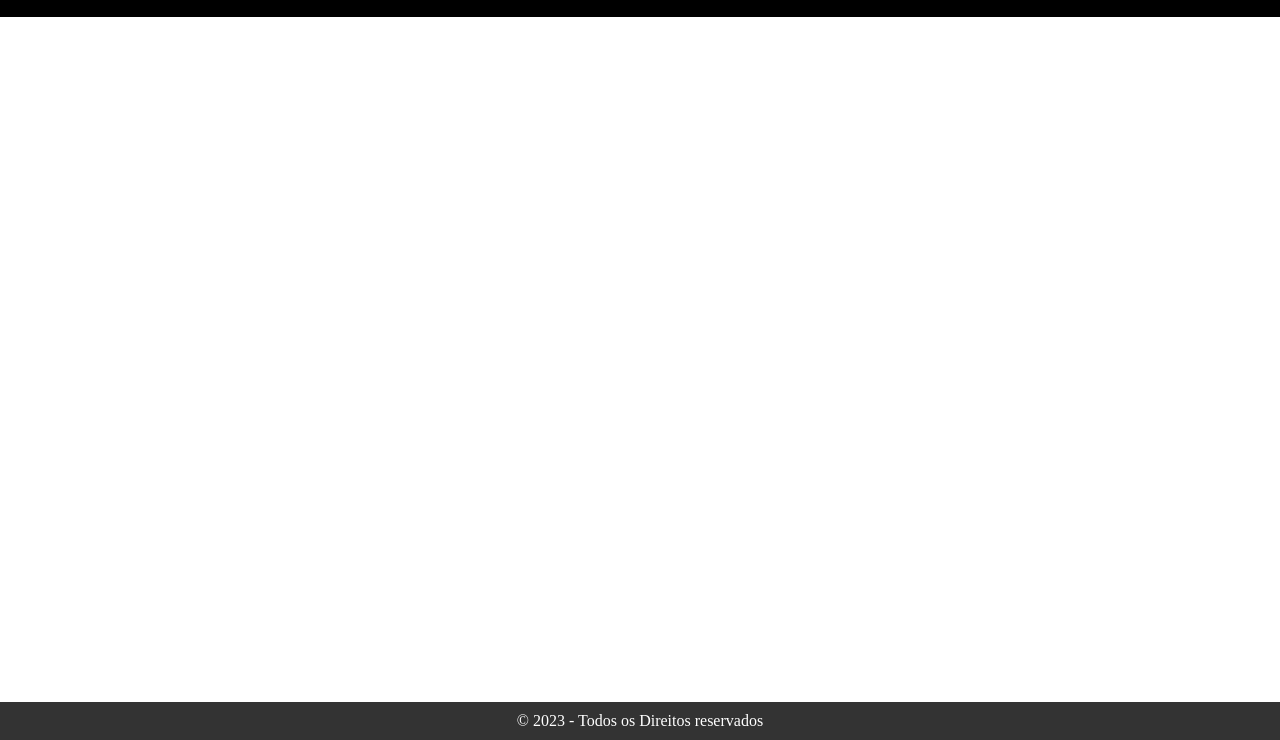
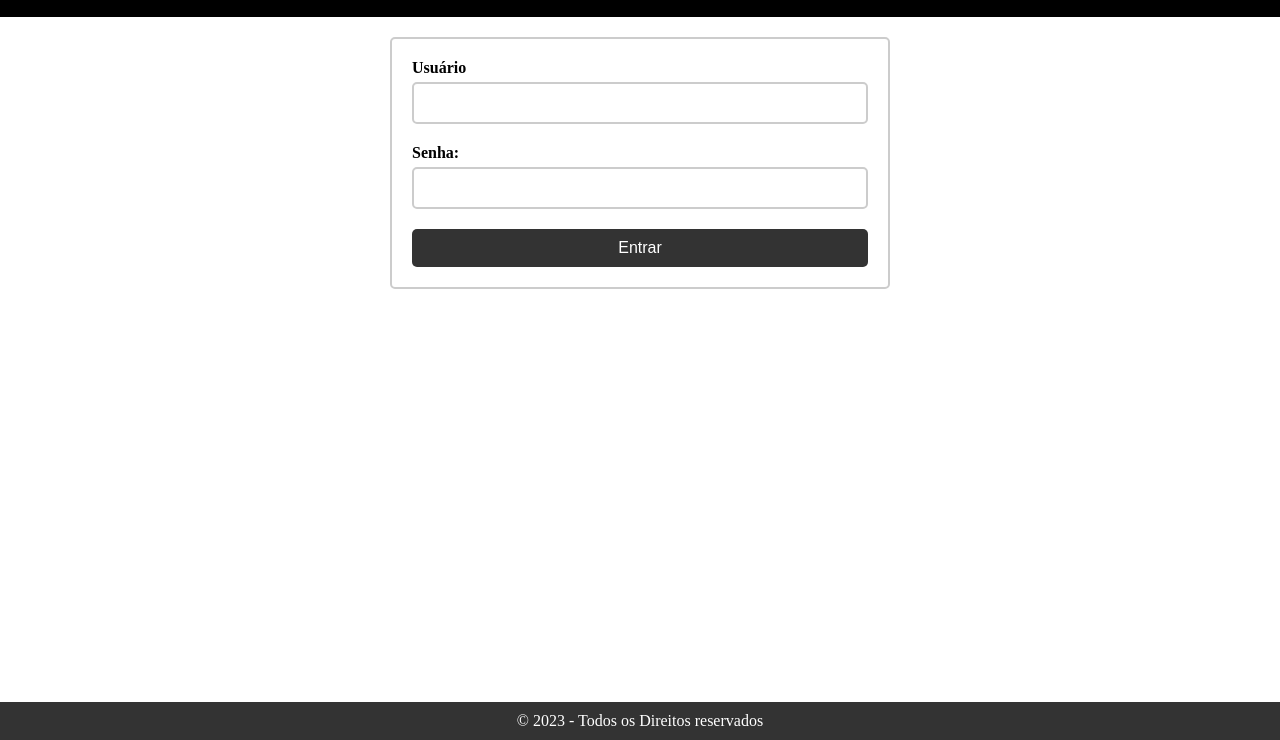
Before and after one commit to BrenoBar51/login-page, a plain HTML site: page index.html in a window 1280 px wide. Shown: the part 60-800 px from the top of the page. Drawn offline with Linux system fonts and the light colour scheme.

Commit message:
Criação do formulário

```diff
--- a/assets/css/style.css
+++ b/assets/css/style.css
@@ -9,6 +9,39 @@
     padding: 20px;
     text-align: center;
 }
+.formulario{
+    margin: 20px auto;
+    padding: 20px;
+    border: 2px solid #ccc;
+    border-radius: 5px;
+    max-width: 500px;
+}
+.label-input{
+    display: block;
+    font-weight: bold;
+    margin-bottom: 5px;
+}
+.input-form{
+    width: 100%;
+    padding: 10px;
+    margin-bottom: 20px;
+    border: 2px solid #ccc;
+    border-radius: 5px;
+    font-size: 16px;
+}
+.btn-submit{
+    background-color: #333;
+    color: white;
+    padding: 10px 20px;
+    border: none;
+    border-radius: 5px;
+    font-size: 16px;
+    cursor: pointer;
+    width: 100%;
+}
+.btn-submit:hover{
+    background-color: #646161;
+}
 .footer{
     background-color: #333;
     color: white;
--- a/index.html
+++ b/index.html
@@ -11,7 +11,15 @@
     <header class="header">
         <h1 class="title-header">Página de Login</h1>
     </header>
-    <section></section>
+    <section>
+        <form class="formulario">
+            <label class="label-input" for="usuario">Usuário</label>
+            <input class="input-form" type="text" id="usuario" name="usuario" required>
+            <label class="label-input" for="senha">Senha:</label>
+            <input class="input-form" type="password" name="senha" id="senha" required>
+            <input class="btn-submit" type="submit" value="Entrar">
+        </form>
+    </section>
     <footer class="footer">
         <p>&copy; 2023 - Todos os Direitos reservados</p>
     </footer>
```
